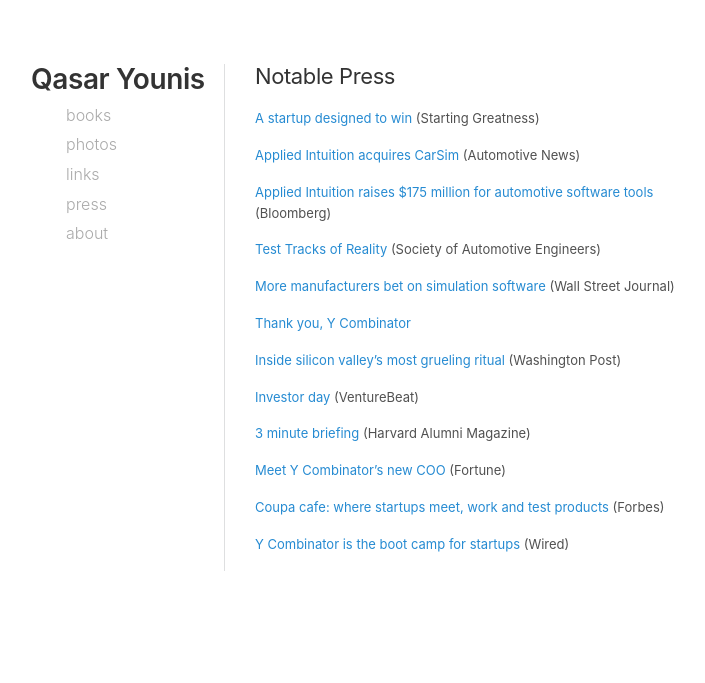
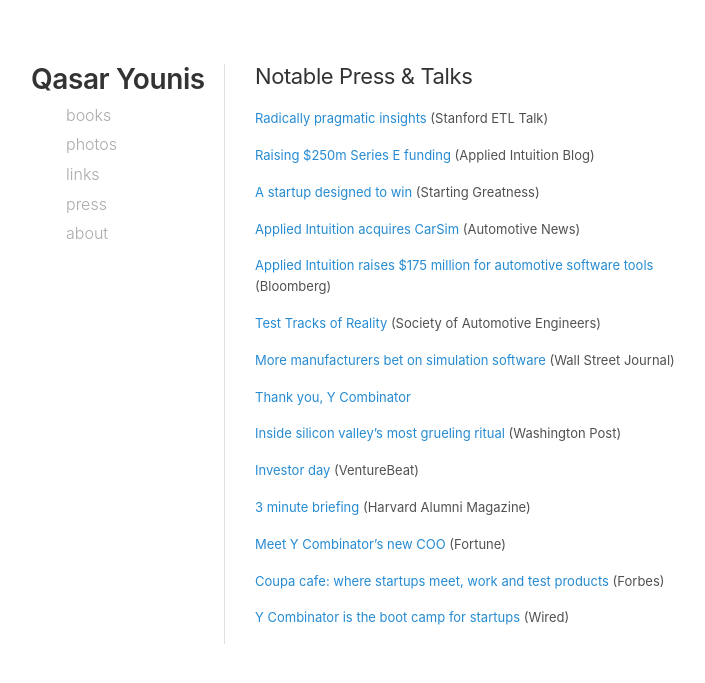
Before and after one commit to qasar/qasar.github.io, a Jekyll site: the page built from press.md, in a window 1280 px wide. Shown: the top 683 px of the page, without its empty margins (35-740 px from the left). Built offline with Jekyll 4.4.1, drawn with Linux system fonts in a browser that asks for light colours.

Commit message:
Update press.md

```diff
--- a/press.md
+++ b/press.md
@@ -1,8 +1,11 @@
 ---
-title: Notable Press
+title: Notable Press & Talks
 permalink: /press/
 ---
 
+<a href="https://youtu.be/o2kf4VjnknA?si=g3GW0aLMDYh-5FMk">Radically pragmatic insights</a> (Stanford ETL Talk)
+
+<a href="https://www.appliedintuition.com/blog/series-e">Raising $250m Series E funding</a> (Applied Intuition Blog)
 
 <a href="https://greatness.floodgate.com/episodes/qasar-younis-and-peter-ludwig-of-applied-intuition-a-startup-with-design-in-mind">A startup designed to win</a> (Starting Greatness)
 
```
